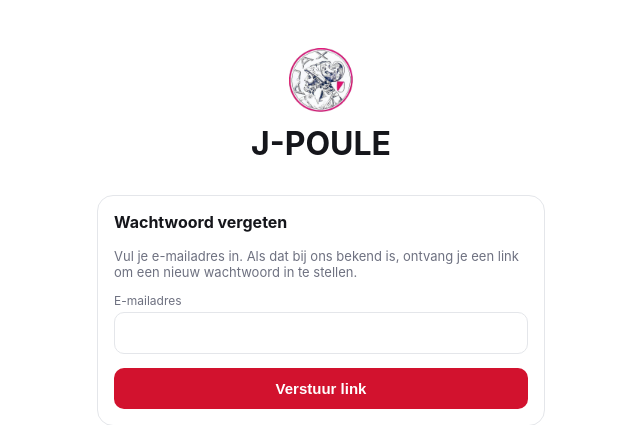
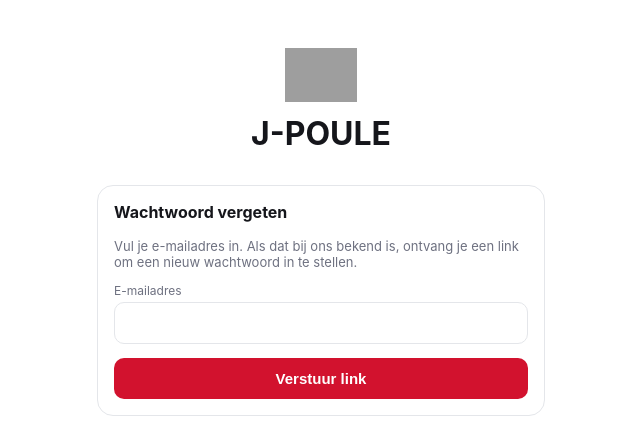
Before and after one commit to StefanZ81/Ajax, a Flask app: page /wachtwoord-vergeten in a window 1280 px wide. Shown: the top 425 px of the page, without its empty margins (319-959 px from the left). Run offline with Flask 3, Linux system fonts and the light colour scheme; data comes from the database, SQL or seed files in the repository; data that the repository does not hold is empty; grey boxes are pictures that could not be loaded.

Commit message:
Update logo image in wachtwoord_vergeten.html

```diff
--- a/templates/wachtwoord_vergeten.html
+++ b/templates/wachtwoord_vergeten.html
@@ -1,7 +1,7 @@
 {% extends "base.html" %}
 {% block content %}
 <div style="text-align:center; margin: 32px 0;">
-  <img src="{{ url_for('static', filename='ajax_logo.png') }}" alt="Ajax" style="width:64px; height:64px; margin: 0 auto 12px; display:block;">
+  <img src="{{ url_for('static', filename='badge.svg') }}" alt="J-Poule" style="width:72px; height:auto; margin: 0 auto 12px; display:block;">
   <h1 style="margin:0;">J-POULE</h1>
 </div>
 
```
